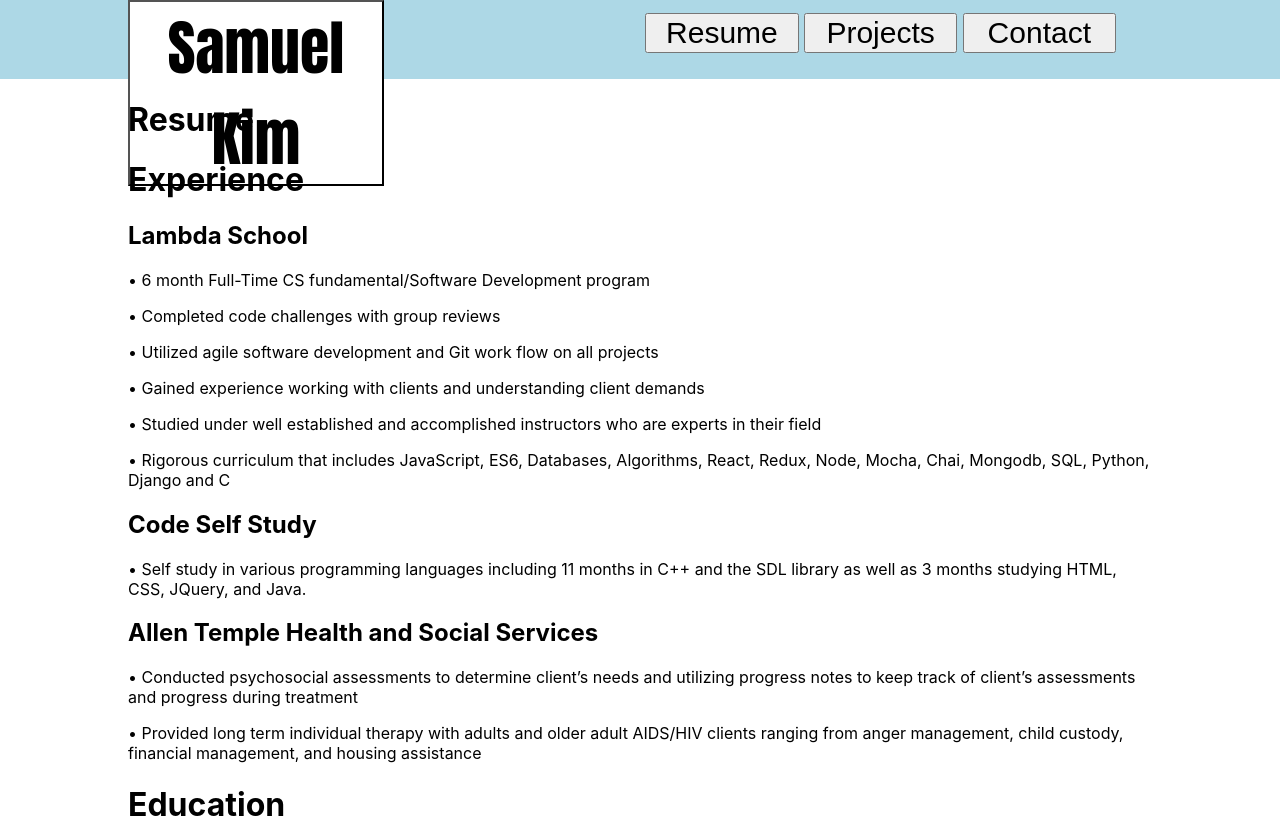
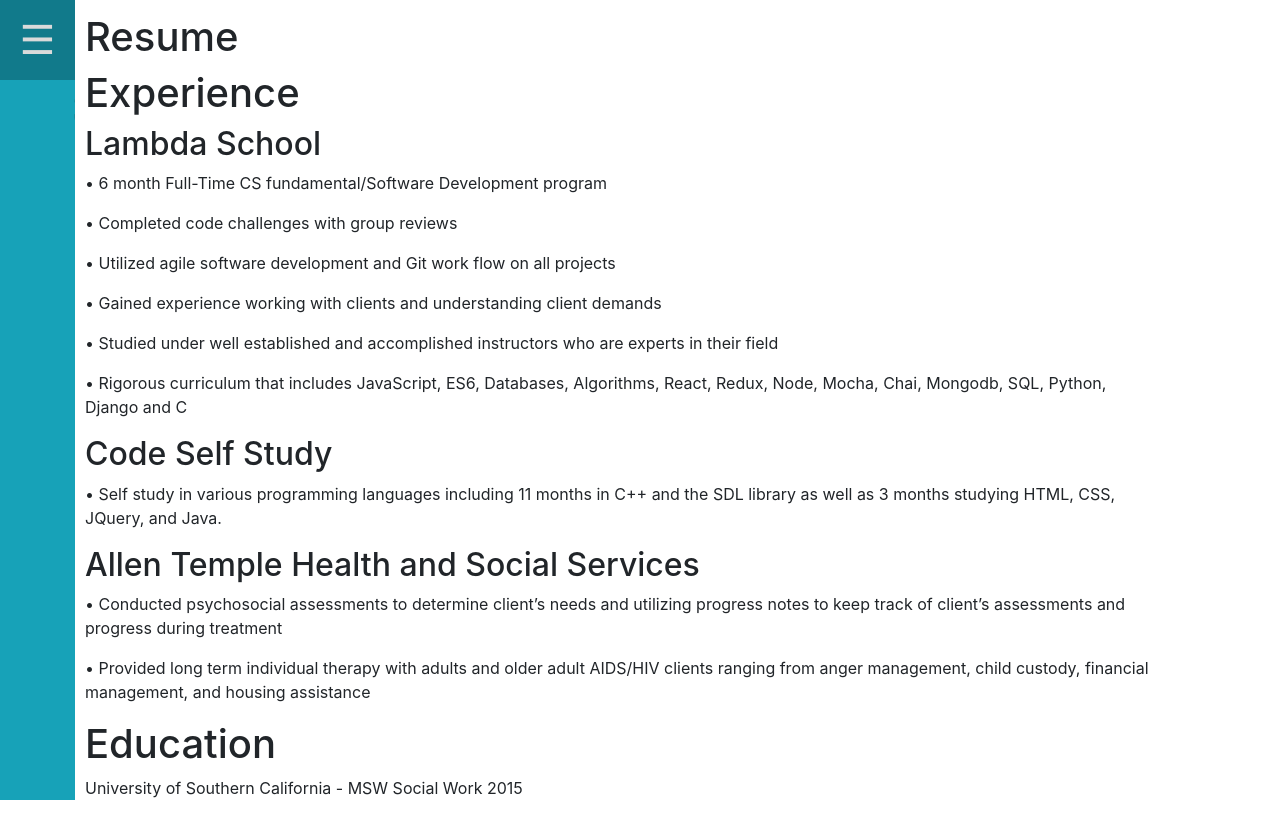
Before and after one commit to IllSmithDa/sam-portfolio, a React (Create React App) app: page /resume in a window 1280 px wide. Shown: the top 818 px of the page. Built offline with nearby package versions, Linux system fonts and the light colour scheme.

Commit message:
added side bar

```diff
--- a/package.json
+++ b/package.json
@@ -4,6 +4,7 @@
   "private": true,
   "dependencies": {
     "axios": "^0.18.0",
+    "bootstrap": "^3.3.7",
     "react": "^16.5.2",
     "react-dom": "^16.5.2",
     "react-router-dom": "^4.3.1",
--- a/public/index.html
+++ b/public/index.html
@@ -5,6 +5,7 @@
     <link rel="shortcut icon" href="%PUBLIC_URL%/favicon.ico">
     <meta name="viewport" content="width=device-width, initial-scale=1, shrink-to-fit=no">
     <meta name="theme-color" content="#000000">
+
     <!--
       manifest.json provides metadata used when your web app is added to the
       homescreen on Android. See https://developers.google.com/web/fundamentals/web-app-manifest/
@@ -20,6 +21,10 @@
       Learn how to configure a non-root public URL by running `npm run build`.
     -->
     <title>React App</title>
+    <link rel="stylesheet" href="https://maxcdn.bootstrapcdn.com/bootstrap/4.0.0/css/bootstrap.min.css"
+    integrity="sha384-Gn5384xqQ1aoWXA+058RXPxPg6fy4IWvTNh0E263XmFcJlSAwiGgFAW/dAiS6JXm" crossorigin="anonymous">
+    <script src="//code.jquery.com/jquery-1.11.0.min.js"></script>
+    <script src="http://netdna.bootstrapcdn.com/bootstrap/4.0.0/js/bootstrap.min.js"></script>
   </head>
   <body>
     <noscript>
--- a/src/CSS/Navbar.css
+++ b/src/CSS/Navbar.css
@@ -6,29 +6,79 @@
 .navbar-margins {
   display: flex;
   justify-content: space-between;
-  margin: 0% 10% 0% 10%;
+  margin: 0% 20% 0% 20%;
 }
+.navbar-postion {
+  width: 30%;
+}
+.navbar-items {
+  display: flex;
+  flex-direction: column;
+}
+.sidebar {
+  height: 100%;
+  width: 75px;
+  position: fixed;
+  z-index: 1;
+  top: 0;
+  left: 0;
+  background-color: #111;
+  overflow-x: hidden;
+  transition: 0.5s;
+
+}
+
 .navbar-items-left {
   width: 100%;
 }
 .navbar-items-right {
   width: 100%;
 }
+.open-button {
+  width: 100%;
+  font-size: 40px;
+  cursor: pointer;
+  padding: 10px 15px;
+  border: none;
+}
+.close-button {
+  font-size: 40px;
+  cursor: pointer;
+  padding: 10px 15px;
+  border: none;
+  display: none;
+}
+
 .name-button {
   font-family: Impact, Haettenschweiler, 'Arial Narrow Bold', sans-serif;
-  width: 50%;
-  padding: 0%;
-  font-size: 60px;
-  background-color: white;
+  width: 90%;
+  margin-left: 74px;
+  font-size: 40px;
   cursor: pointer;
+  border: none;
+}
+.name-button:hover {
+  color:#dadada;
+}
+.other-button:hover {
+  color:#dadada;
+}
+.close-button:hover {
+  color:#dadada;
+}
+.open-button:hover {
+  color:#dadada;
 }
 .other-button {
-  align-self: left;
-  width: 30%;
+  width: 50%;
   font-size: 30px;
   cursor: pointer;
-  margin: 2.5% 0% 0% 1%;
+  margin: 5px 0% 0% 75px;
+  border: none;
 }
 .project-link {
   text-decoration: none;
 }
+.header-item {
+  text-align: center;
+}
--- a/src/CSS/PageLayout.css
+++ b/src/CSS/PageLayout.css
@@ -1,3 +1,3 @@
 .page-container {
-  margin: 0% 10% 0 10%;
+  margin: 1% 10% 0 85px;
 }
--- a/src/CSS/Projects.css
+++ b/src/CSS/Projects.css
@@ -1,3 +1,6 @@
 .projects-container {
   border: 2px solid black;
 }
+.image-item {
+  width: 100%;
+}
--- a/src/Components/About.js
+++ b/src/Components/About.js
@@ -6,6 +6,8 @@
       <h1>About Me</h1>
       <p>
 
+        One project that I am really proud of is Videorealm which is a video hosting application that I built from the ground up
+        entirely by myself. I have always appreciated the new medium for entertainment and information.
       </p>
     </div>
   )
--- a/src/Components/Homepage.js
+++ b/src/Components/Homepage.js
@@ -6,11 +6,21 @@
     <div>
       <Navbar />
       <div className="page-container">
-        <h1>Homepage</h1>
-        <p>Web developer and software developer at your service.
+        <h1>About Me</h1>
+
+        <p>Web developer and software engineer at your service.
           Building things is my passion and helping others build
           amazing things is my game.
         </p>
+        <h1>What I do</h1>
+        <h2>Front End</h2>
+        <img src="https://cdn-images-1.medium.com/max/1600/1*xkvjbVykgUr8I3nZntymsg.png" alt='react-logo' />
+        <p>I develop and create easy to understand and responsive ui components using the
+          latest technologies and frameworks including React and Redux
+        </p>
+        <h2>Back End</h2>
+        <p>Using Node, I create servers using asynchronous calls for a much more cohesive and faster calls to the server. I
+          am always looking to exanding my toolset by also learning Django, and Spring MVC. </p>
       </div>
     </div>
   )
--- a/src/Components/Navbar.js
+++ b/src/Components/Navbar.js
@@ -1,5 +1,6 @@
 import React, {Component} from "react";
 import "../CSS/Navbar.css";
+import "../CSS/PageLayout.css";
 class Navbar extends Component {
 
   homeLink = () => {
@@ -14,19 +15,27 @@
   contactLink = () => {
     window.location = "/contact";
   }
-
+  openNav = () => {
+    document.getElementById("mySidebar").style.width = "300px";
+    document.getElementById("toggleButton").style.display = "none";
+    document.getElementById("closedToggle").style.display = "block";
+  }
+  closeNav = () => {
+    document.getElementById("mySidebar").style.width = "75px";
+    document.getElementById("toggleButton").style.display = "block";
+    document.getElementById("closedToggle").style.display = "none";
+  }
   render() {
     return(
-      <div className="navbar-container">
-        <div className="navbar-margins">
-          <div className="navbar-items-left">
-            <button onClick={this.homeLink} className="name-button">Samuel Kim</button>
-          </div>
-          <div className="navbar-items-right">
-            <button onClick={this.resumeLink} className="other-button">Resume</button>
-            <button onClick={this.projectLink} className="other-button">Projects</button>
-            <button onClick={this.contactLink} className="other-button">Contact</button>
-          </div>
+      <div className="navbar-postion">
+          <div id="mySidebar" className="bg-info sidebar">
+            <button id="toggleButton" className="open-button bg-info" onClick={this.openNav}>☰</button>
+            <p id="closedToggle" className="close-button" onClick={this.closeNav}>×</p>
+            <p id="name-button"onClick={this.homeLink} className="name-button bg-info">Samuel Kim</p>
+            <p onClick={this.homeLink} className="other-button bg-info">Home</p>
+            <p onClick={this.resumeLink} className="other-button bg-info">Resume</p>
+            <p onClick={this.projectLink} className="other-button bg-info">Projects</p>
+            <p onClick={this.contactLink} className="other-button bg-info">Contact</p>
         </div>
       </div>
     );
--- a/src/Components/Projects.js
+++ b/src/Components/Projects.js
@@ -13,6 +13,7 @@
     projectArr.push(<p><b>Project Description:</b> {ProjectList[i].projectDesc}</p>)
     projectArr.push(<p><b>Project Link:</b> {ProjectList[i].projectLink}</p>)
     projectArr.push(<p><b>Project Tech Stack:</b> {ProjectList[i].projectTech}</p>)
+    projectArr.push(<img src={ProjectList[i].imageSrc} alt="project-src" className="image-item"/>)
     projectList.push(<div className="projects-container">{projectArr}</div>);
   }
   console.log(projectList);
--- a/src/Data/ProjectList.js
+++ b/src/Data/ProjectList.js
@@ -4,6 +4,7 @@
     projectDesc:'Videorealm is a video sharing application that allows users to upload, watch and comment on videos.',
     projectLink:'https://videorealm.herokuapp.com/',
     projectTech:'Javascript, Es6, React, Redux, Node, Mongodb, Mongoose, Sengrid, Mocha, Chai, AWS S3, Mlab',
+    imageSrc:`https://i.imgur.com/H41nUcH.png`
   },
   {
     projectName:'Ironcodeman',
@@ -11,6 +12,7 @@
     Git, Heroku, Django, and so on. It also lists different programming concepts from languages like C and Javascript`,
     projectLink:'www.ironcodeman.com/',
     projectTech:'Javascript, Es6, React',
+    imageSrc: `https://i.imgur.com/smDFnkU.png`,
   },
   {
     projectName:'Loanie',
@@ -18,6 +20,7 @@
     otherwise long and often confusing process for obtaining mortgage loans.`,
     projectLink:'https://www.loanie.pro/',
     projectTech:'Javascript, Es6, React, Redux, Node, Mongodb, Mongoose, Sengrid, Mocha, Chai, AWS S3, Mlab',
+    imageSrc:`https://imgur.com/ccykjzr.png`
   },
 ];
 export default projects;
```
Also changed, not shown: 1 other file (tests, documents, lock files or other folders).
